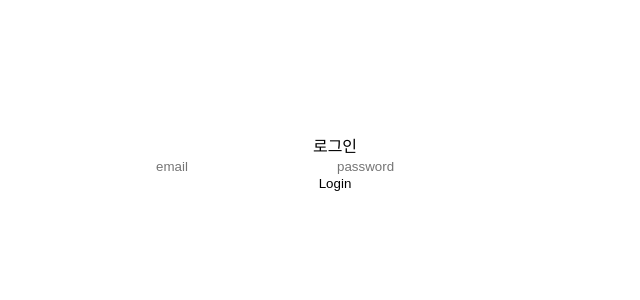
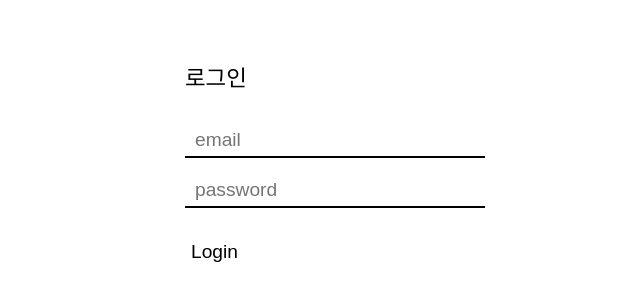
Before and after one commit to Circlewee/wanted-pre-onboarding-challenge-fe-1, a React (Vite) app: page /auth in a window 1280 px wide. Shown: the part 238-538 px from the top of the page, without its empty margins (305-945 px from the left). Built offline with nearby package versions, Linux system fonts and the light colour scheme; a web font is replaced by a local one.

Commit message:
feat: 기본 스타일링

```diff
--- a/src/App.tsx
+++ b/src/App.tsx
@@ -2,15 +2,25 @@ import { BrowserRouter, Routes, Route } from 'react-router-dom';
 
 import { LoginPage } from './pages';
 
+const style = {
+  width: '100vw',
+  height: '100vh',
+  display: 'flex',
+  justifyContent: 'center',
+  alignItems: 'center',
+};
+
 const App = () => {
   return (
     <BrowserRouter>
+      <div style={style}>
         <Routes>
           <Route path='/' element={<div>App</div>} />
           <Route path='/auth' element={<LoginPage />} />
           <Route path='/register' element={<div>Register</div>} />
           <Route path='*' element={<div>404 NOT FOUND!</div>} />
         </Routes>
+      </div>
     </BrowserRouter>
   );
 };
--- a/src/components/UserForm/index.tsx
+++ b/src/components/UserForm/index.tsx
@@ -1,9 +1,11 @@
+import * as SC from './style';
+
 const UserForm = () => {
   return (
-    <div>
-      <input type='text' placeholder='email' />
-      <input type='text' placeholder='password' />
-    </div>
+    <SC.Wrapper>
+      <SC.Input type='text' placeholder='email' />
+      <SC.Input type='password' placeholder='password' />
+    </SC.Wrapper>
   );
 };
 
--- /dev/null
+++ b/src/components/UserForm/style.tsx
@@ -0,0 +1,19 @@
+import styled from 'styled-components';
+
+export const Wrapper = styled.div`
+  display: flex;
+  justify-content: center;
+  align-items: center;
+  flex-direction: column;
+`;
+
+export const Input = styled.input`
+  width: 100%;
+  padding: 5px 10px;
+  border-bottom: 2px solid #000;
+  font-size: 1.2rem;
+
+  & + & {
+    margin-top: 1rem;
+  }
+`;
--- a/src/pages/LoginPage/index.tsx
+++ b/src/pages/LoginPage/index.tsx
@@ -4,7 +4,7 @@ import { UserForm } from '@/components';
 const LoginPage = () => {
   return (
     <SC.Wrapper>
-      로그인
+      <SC.Title>로그인</SC.Title>
       <UserForm />
       <SC.LoginButton>Login</SC.LoginButton>
     </SC.Wrapper>
--- a/src/pages/LoginPage/style.tsx
+++ b/src/pages/LoginPage/style.tsx
@@ -1,11 +1,18 @@
 import styled from 'styled-components';
 
 export const Wrapper = styled.div`
-  display: flex;
-  height: 100vh;
-  justify-content: center;
-  align-items: center;
-  flex-direction: column;
+  width: 300px;
+
+  > * + * {
+    margin-top: 2rem;
+  }
 `;
 
-export const LoginButton = styled.button``;
+export const Title = styled.p`
+  margin: 0;
+  font-size: 1.4rem;
+`;
+
+export const LoginButton = styled.button`
+  font-size: 1.2rem;
+`;
```
Lines whose indentation alone changed are shown as unchanged.
